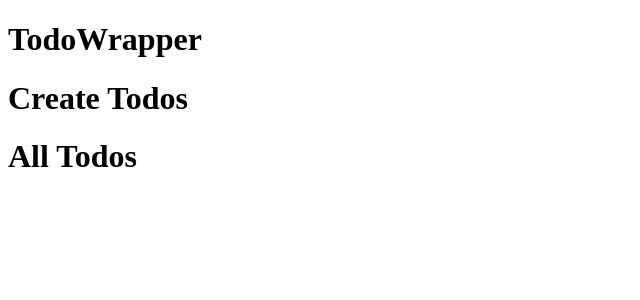
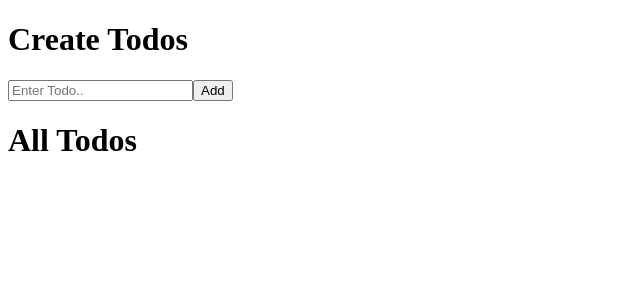
Before and after one commit to Surbhirawat5/React-QSP, a React (Vite) app: page / in a window 1280 px wide. Shown: the top 300 px of the page, without its empty margins (0-640 px from the left). Built offline with nearby package versions, Linux system fonts and the light colour scheme.

Commit message:
todos update

```diff
--- a/src/App.jsx
+++ b/src/App.jsx
@@ -13,7 +13,6 @@
 //     );
 // };
 // export default App;
-
 
 //! belongs to FunctionBased and  ClassBased and StatesInFBC and so on
 
@@ -39,6 +38,7 @@ import ControlledForm2 from "./AllTopics/08_Forms/ControlledForm2";
 import TodoWrapper from "./TodoApp/TodoWrapper";
 import CreateTodo from "./TodoApp/CreateTodo";
 import AllTodos from "./TodoApp/AllTodos";
+import TodoContextProvider from "./TodoApp/TodoContextProvider";
 
 
 const App = () => {
@@ -58,7 +58,6 @@ const App = () => {
 
       {/* <PropsParent/> */}
 
-
       {/* <ChildrenProps/>
 
             <ChildrenProps2>
@@ -70,11 +69,9 @@ const App = () => {
 
             <DrillingParent/> */}
 
-
       {/* <ContextProvider>
             <ContextParent/>
           </ContextProvider> */}
-
 
       {/* <ControlledForms1/> */}
 
@@ -82,10 +79,9 @@ const App = () => {
 
       {/* <ControlledForm2/> */}
 
-           <TodoWrapper/>
-
-
-
+      <TodoContextProvider>
+         <TodoWrapper />
+      </TodoContextProvider>
     </>
   );
 };
--- a/src/TodoApp/CreateTodo.jsx
+++ b/src/TodoApp/CreateTodo.jsx
@@ -1,11 +1,26 @@
-import React from 'react'
+import { useContext } from "react";
+import { todoContext } from "./TodoContextProvider";
 
 const CreateTodo = () => {
+  let { newTodo, setNewTodo, addTodo } = useContext(todoContext);
+
   return (
     <div>
-        <h1>Create Todos</h1>
+      <h1>Create Todos</h1>
+      <form onSubmit={addTodo}>
+        <input
+          type="text"
+          name="todo"
+          id="todo"
+          required
+          placeholder="Enter Todo.."
+          value={newTodo}
+          onChange={(e) => setNewTodo(e.target.value)}
+        />
+        <button>Add</button>
+      </form>
     </div>
-  )
-}
+  );
+};
 
 export default CreateTodo;
--- /dev/null
+++ b/src/TodoApp/TodoContextProvider.jsx
@@ -0,0 +1,43 @@
+import { createContext, useState } from "react";
+
+export const todoContext = createContext();
+
+const TodoContextProvider = (props) => {
+  const [newTodo, setNewTodo] = useState("");
+  const [todos, setAllTodos] = useState([{ id: 1, text: "Default Todo" }]);
+
+
+  const addTodo = (e) => {
+    e.preventDefault();
+    console.log(newTodo);
+
+    if(newTodo.trim() === "") {
+      alert("No Todo Available");
+      setNewTodo("");
+      return;
+    };
+
+    let todo = {
+      id: Date.now(),
+      text: newTodo.trim(),
+    };
+    console.log(todo);
+
+
+    //clear input field
+    setNewTodo("")
+  };
+
+  const removeTodo = () => {};
+
+
+  return (
+    <todoContext.Provider
+      value={{ newTodo, setNewTodo, todos, setAllTodos, addTodo, removeTodo }}
+    >
+      {props.children}
+    </todoContext.Provider>
+  );
+};
+
+export default TodoContextProvider;
--- a/src/TodoApp/TodoWrapper.jsx
+++ b/src/TodoApp/TodoWrapper.jsx
@@ -5,7 +5,7 @@ import AllTodos from './AllTodos';
 const TodoWrapper = () => {
   return (
     <div>
-        <h1>TodoWrapper</h1>
+
         <CreateTodo/>
         <AllTodos/>
 
```
Also changed, not shown: src/TodoApp/ContextProvider.jsx (deleted, +0 -9 lines). Lines whose indentation alone changed are shown as unchanged.
